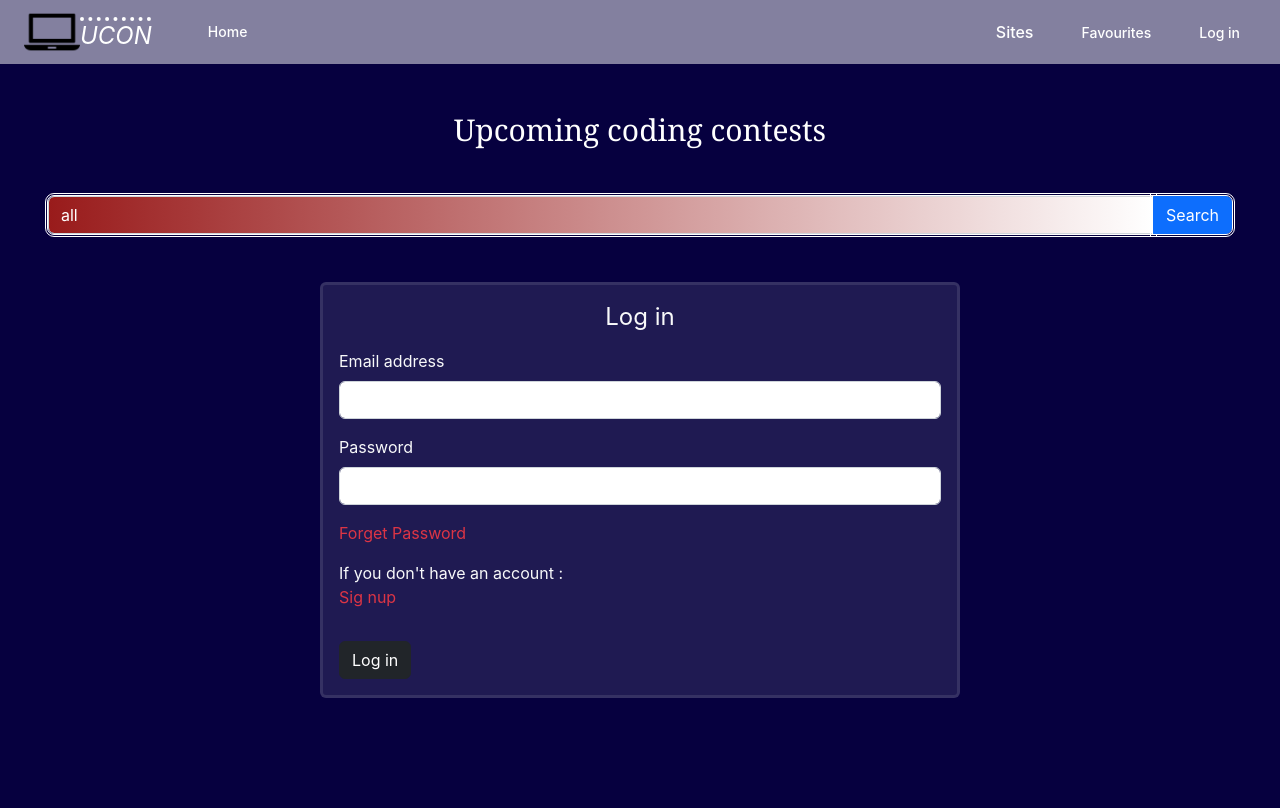
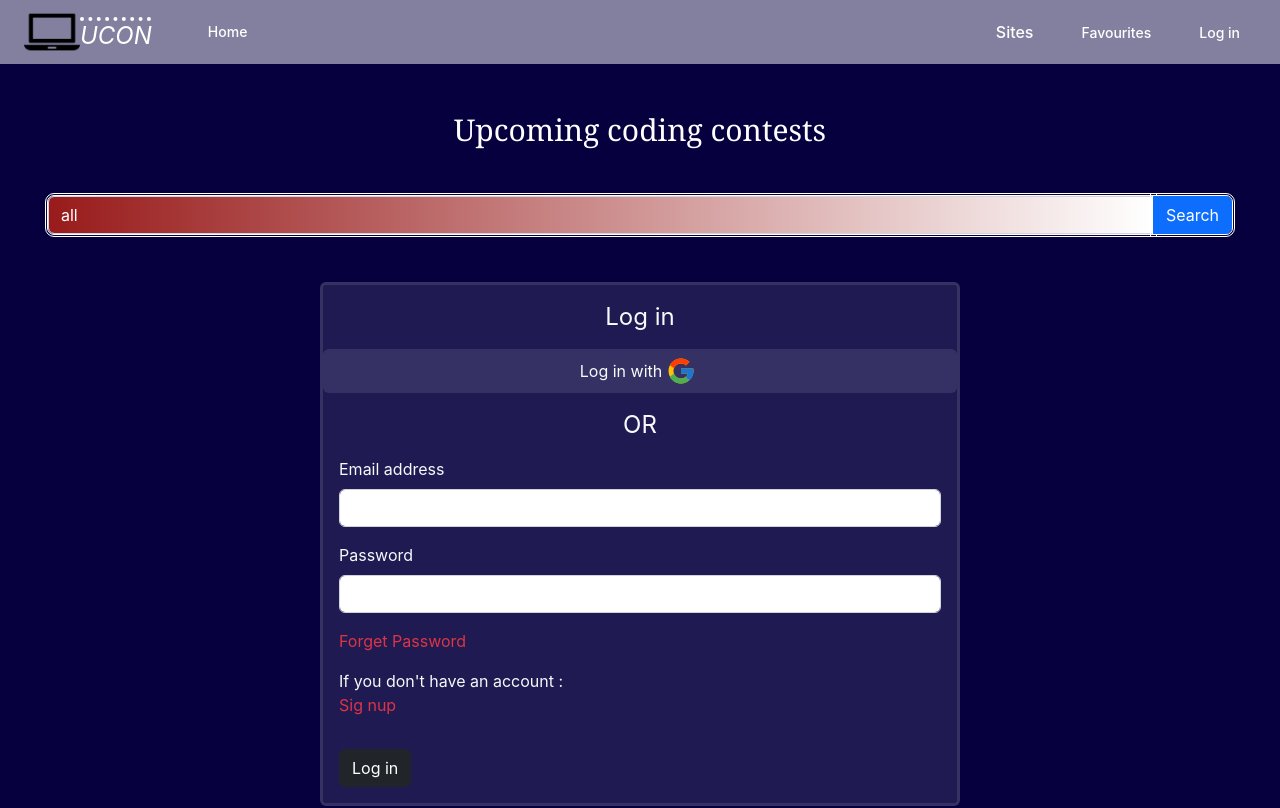
Before and after one commit to mishrayash123/UCON-app, a React (Create React App) app: page / in a window 1280 px wide. Shown: the top 808 px of the page. Built offline with nearby package versions, Linux system fonts and the light colour scheme; no server answers; the database is empty.

Commit message:
google auth added

```diff
--- a/package.json
+++ b/package.json
@@ -12,6 +12,7 @@
     "firebase": "^9.8.3",
     "react": "^18.2.0",
     "react-dom": "^18.2.0",
+    "react-icons": "^4.4.0",
     "react-router-dom": "^6.3.0",
     "react-scripts": "5.0.1",
     "web-vitals": "^2.1.4"
--- a/src/components/Footer.js
+++ b/src/components/Footer.js
@@ -3,14 +3,14 @@ import React from "react";
 const Footer = props => {
 
     return(
-        <div className="bg-gradient-to-r from-pink-900 to-violet-900 border border-light border  border-opacity-10 ">
+        <div className="bg-gradient-to-r from-pink-900 to-violet-900 border border-light border  border-opacity-10 " >
           <div className="">
         <h5 className=" text-center text-light mt-2 mb-2 italic font-bold">Made ♡ with <a target="_blank"  href="https://reactjs.org/">
         React.js
           </a></h5>
           </div>
           <div className="w-32 mx-auto ">
-          <a className="nav-link text-light" target="_blank"  href="https://github.com/mishrayash123/UCON-app"> <h1 className="italic font-bold m-2 ">Contribute</h1><svg xmlns="http://www.w3.org/2000/svg" width="30" height="30" fill="currentColor" className="bi bi-github m-3" viewBox="0 0 16 16">
+          <a className="nav-link text-light " target="_blank"  href="https://github.com/mishrayash123/UCON-app"> <h1 className="italic font-bold m-2 ">Contribute</h1><svg xmlns="http://www.w3.org/2000/svg" width="30" height="30" fill="currentColor" className="bi bi-github m-3" viewBox="0 0 16 16">
   <path d="M8 0C3.58 0 0 3.58 0 8c0 3.54 2.29 6.53 5.47 7.59.4.07.55-.17.55-.38 0-.19-.01-.82-.01-1.49-2.01.37-2.53-.49-2.69-.94-.09-.23-.48-.94-.82-1.13-.28-.15-.68-.52-.01-.53.63-.01 1.08.58 1.23.82.72 1.21 1.87.87 2.33.66.07-.52.28-.87.51-1.07-1.78-.2-3.64-.89-3.64-3.95 0-.87.31-1.59.82-2.15-.08-.2-.36-1.02.08-2.12 0 0 .67-.21 2.2.82.64-.18 1.32-.27 2-.27.68 0 1.36.09 2 .27 1.53-1.04 2.2-.82 2.2-.82.44 1.1.16 1.92.08 2.12.51.56.82 1.27.82 2.15 0 3.07-1.87 3.75-3.65 3.95.29.25.54.73.54 1.48 0 1.07-.01 1.93-.01 2.2 0 .21.15.46.55.38A8.012 8.012 0 0 0 16 8c0-4.42-3.58-8-8-8z"/>
 </svg></a>
           </div>
--- a/src/components/Login.js
+++ b/src/components/Login.js
@@ -3,8 +3,8 @@ import {useState} from "react";
 import {Link} from 'react-router-dom'
 import {signInWithEmailAndPassword} from "firebase/auth";
 import {auth} from './firebase-config';
-// import {  signInWithPopup, GoogleAuthProvider } from "firebase/auth";
-
+import {signInWithPopup, GoogleAuthProvider} from "firebase/auth";
+import {FcGoogle} from "react-icons/fc";
 
 
 export default function Login() {
@@ -12,34 +12,29 @@ export default function Login() {
     const [LoginEmail, setaLoginEmail] = useState("");
     const [LoginPassword, setLoginPassword] = useState("");
     const [sk, setsk] = useState("");
-//     const provider = new GoogleAuthProvider();
-//     provider.addScope('https://www.googleapis.com/auth/contacts.readonly');
-//     auth.languageCode = 'it';
-//     provider.setCustomParameters({
-//         'login_hint': 'user@example.com'
-//       });
+    const provider = new GoogleAuthProvider();
+    provider.addScope('https://www.googleapis.com/auth/contacts.readonly');
+    auth.languageCode = 'it';
+    provider.setCustomParameters({'login_hint': 'user@example.com'});
 
-//     const sum = async (event) => {
-//         signInWithPopup(auth, provider)
-//   .then((result) => {
-//     // This gives you a Google Access Token. You can use it to access the Google API.
-//     const credential = GoogleAuthProvider.credentialFromResult(result);
-//     const token = credential.accessToken;
-//     // The signed-in user info.
-//     const user = result.user;
-//     // ...
-//   }).catch((error) => {
-//     // Handle Errors here.
-//     const errorCode = error.code;
-//     const errorMessage = error.message;
-//     // The email of the user's account used.
-//     const email = error.customData.email;
-//     // The AuthCredential type that was used.
-//     const credential = GoogleAuthProvider.credentialFromError(error);
-//     // ...
-//   });
+    const sum = async (event) => {
+        signInWithPopup(auth, provider).then((result) => { // This gives you a Google Access Token. You can use it to access the Google API.
+            const credential = GoogleAuthProvider.credentialFromResult(result);
+            const token = credential.accessToken;
+            // The signed-in user info.
+            const user = result.user;
+            // ...
+        }).catch((error) => { // Handle Errors here.
+            const errorCode = error.code;
+            const errorMessage = error.message;
+            // The email of the user's account used.
+            const email = error.customData.email;
+            // The AuthCredential type that was used.
+            const credential = GoogleAuthProvider.credentialFromError(error);
+            // ...
+        });
 
-//     };
+    };
 
     const login = async (event) => {
         event.preventDefault();
@@ -59,10 +54,13 @@ export default function Login() {
             <form onSubmit={login}
                 className="mx-auto w-50 mt-5  bg-light text-dark bg-opacity-10 border border-light border border-3 border-opacity-10 rounded">
                 <h5 className="text-center m-3 text-light text-2xl">Log in</h5>
-                {/* <div className="border border-ligh rounded-1 w-50 mx-auto">
-                <h3 type="button" className="text-light text-center text-2xl m-2" onClick={sum}>Log in with </h3>
-                </div>
-                <h5 className="text-center m-3 text-light">OR</h5> */}
+                <a className=" btn  text-1xl text-center text-light bg-light  bg-opacity-10  w-100 flex items-center justify-center" rel="noreferrer noopener" onClick={sum}>
+                    Log in with
+                    <span className="mx-1 text-3xl">
+                        <FcGoogle/>
+                    </span>
+                </a>
+                <h5 className="text-center m-3 text-light text-2xl">OR</h5>
                 <div className="m-3">
                     <label className="form-label text-light">Email address</label>
                     <input type="email" className="form-control" id="exampleInputEmail1" aria-describedby="emailHelp"
@@ -70,8 +68,7 @@ export default function Login() {
                             (e) => {
                                 setaLoginEmail(e.target.value);
                             }
-                    }
-                    />
+                        }/>
                 </div>
             <div className="m-3">
                 <label className="form-label text-light">Password</label>
@@ -80,17 +77,18 @@ export default function Login() {
                         (e) => {
                             setLoginPassword(e.target.value);
                         }
-                }
-                />
+                    }/>
             </div>
         <p className="m-3">
             <Link to="/forget" className="nav-link text-danger">Forget Password</Link>
         </p>
-        <p className="m-3 text-danger"> {sk}</p>
+        <p className="m-3 text-danger">
+            {sk}</p>
         <p className="m-3 text-light">If you don't have an account :
             <Link to="/signup" className="nav-link text-danger">Sig nup</Link>
         </p>
-        <button type="submit" className="btn btn-dark m-3" onClick={login}>Log in</button>
+        <button type="submit" className="btn btn-dark m-3"
+            onClick={login}>Log in</button>
     </form>
 </div>
     );
--- a/src/components/Signup.js
+++ b/src/components/Signup.js
@@ -3,7 +3,8 @@ import {useState} from "react";
 import {Link} from 'react-router-dom'
 import {createUserWithEmailAndPassword} from "firebase/auth";
 import {auth} from './firebase-config';
-// import {signInWithPopup, GoogleAuthProvider } from "firebase/auth";
+import {signInWithPopup, GoogleAuthProvider } from "firebase/auth";
+import {FcGoogle} from "react-icons/fc";
 
 
 export default function Signup() {
@@ -13,34 +14,34 @@ export default function Signup() {
     const [sy, setsy] = useState("");
 
 
-//     const provider = new GoogleAuthProvider();
-//     provider.addScope('https://www.googleapis.com/auth/contacts.readonly');
-//     auth.languageCode = 'it';
-//     provider.setCustomParameters({
-//         'login_hint': 'user@example.com'
-//       });
+    const provider = new GoogleAuthProvider();
+    provider.addScope('https://www.googleapis.com/auth/contacts.readonly');
+    auth.languageCode = 'it';
+    provider.setCustomParameters({
+        'login_hint': 'user@example.com'
+      });
 
-//     const sum2 = async (event) => {
-//         signInWithPopup(auth, provider)
-//   .then((result) => {
-//     // This gives you a Google Access Token. You can use it to access the Google API.
-//     const credential = GoogleAuthProvider.credentialFromResult(result);
-//     const token = credential.accessToken;
-//     // The signed-in user info.
-//     const user = result.user;
-//     // ...
-//   }).catch((error) => {
-//     // Handle Errors here.
-//     const errorCode = error.code;
-//     const errorMessage = error.message;
-//     // The email of the user's account used.
-//     const email = error.customData.email;
-//     // The AuthCredential type that was used.
-//     const credential = GoogleAuthProvider.credentialFromError(error);
-//     // ...
-//   });
+    const sum2 = async (event) => {
+        signInWithPopup(auth, provider)
+  .then((result) => {
+    // This gives you a Google Access Token. You can use it to access the Google API.
+    const credential = GoogleAuthProvider.credentialFromResult(result);
+    const token = credential.accessToken;
+    // The signed-in user info.
+    const user = result.user;
+    // ...
+  }).catch((error) => {
+    // Handle Errors here.
+    const errorCode = error.code;
+    const errorMessage = error.message;
+    // The email of the user's account used.
+    const email = error.customData.email;
+    // The AuthCredential type that was used.
+    const credential = GoogleAuthProvider.credentialFromError(error);
+    // ...
+  });
 
-//     };
+    };
 
 
 
@@ -60,10 +61,12 @@ export default function Signup() {
             <form onSubmit={signup}
                 className=" mx-auto w-50 mt-5  bg-light text-dark bg-opacity-10 border border-light border border-3 border-opacity-10 rounded">
                 <h5 className="text-center m-3 text-light text-2xl">Sign up</h5>
-                {/* <div className="w-50 mx-auto">
-                <button type="button" className="btn btn-light text-danger mx-5" onClick={sum2}><h3 className="mx-5 ">Log in with</h3> </button>
-                </div>
-                <h5 className="text-center m-3 text-light">OR</h5> */}
+                <a className=" btn  text-1xl text-center text-light bg-light  bg-opacity-10  w-100 flex items-center justify-center" rel="noreferrer noopener" onClick={sum2}>
+                    Sign in with
+                    <span className="mx-1 text-3xl">
+                        <FcGoogle/>
+                    </span>
+                </a>
                 <div className="m-3">
                     <label className="form-label text-light">Email address</label>
                     <input type="email" className="form-control" id="exampleInputEmail1" aria-describedby="emailHelp"
```
Also changed, not shown: 1 other file (tests, documents, lock files or other folders). Lines whose indentation alone changed are shown as unchanged.
